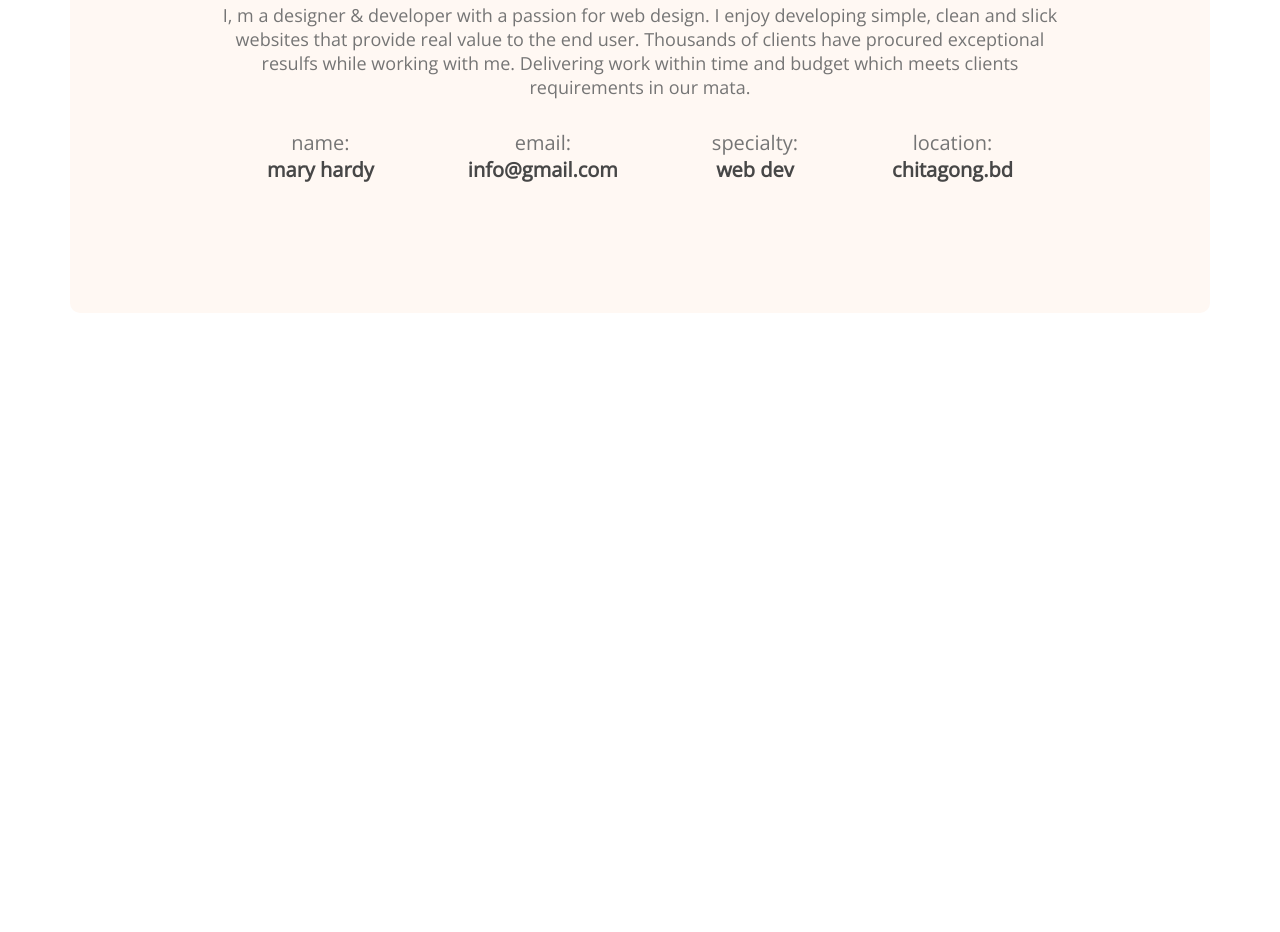
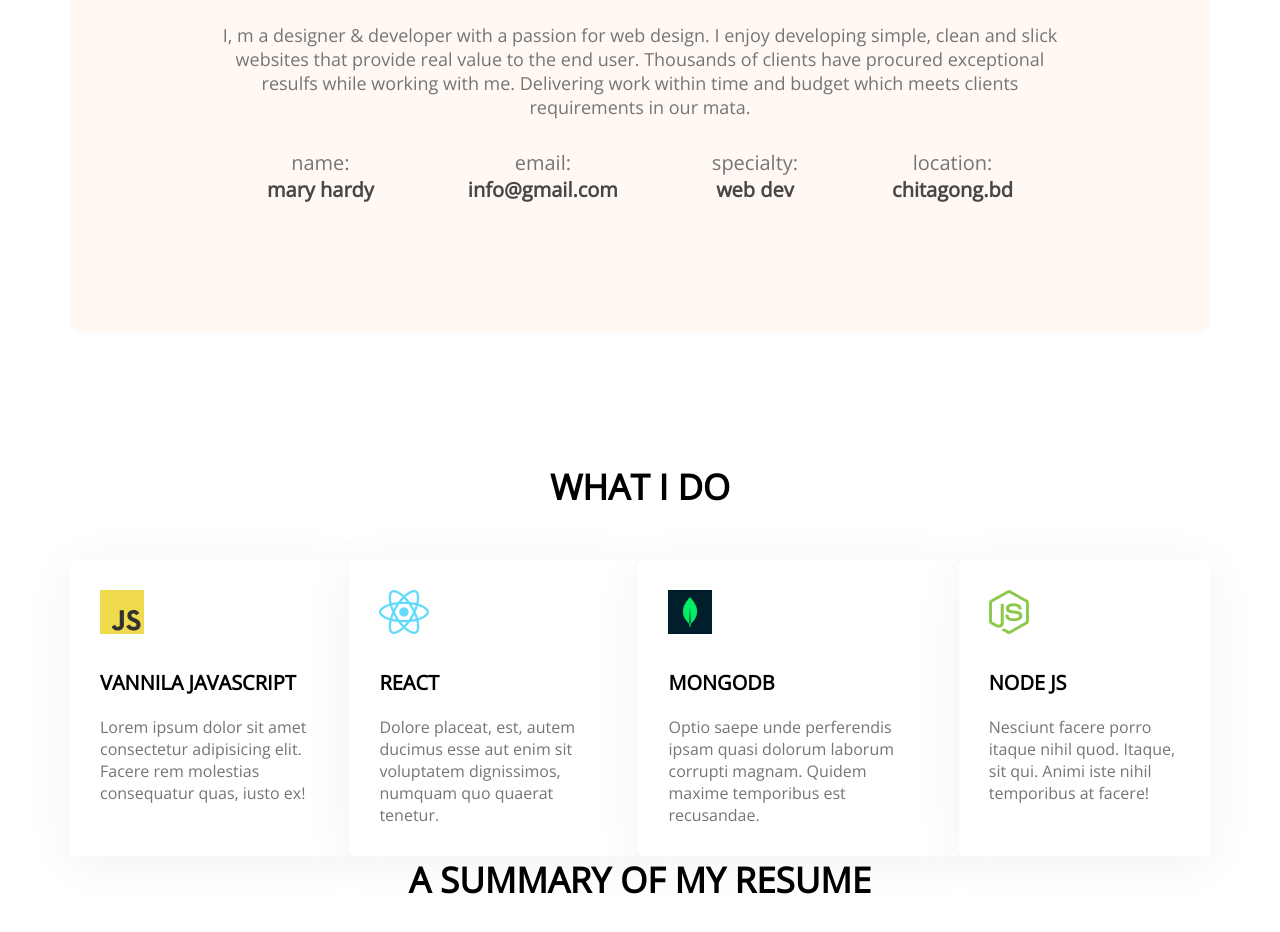
Before and after one commit to minhazulamin/developer-portfolio, a plain HTML site: page index.html in a window 1280 px wide. Shown: the part 1394-2326 px from the top of the page. Before the commit the page ends 1707 px from the top, so only its background shows below. Drawn offline with nearby package versions, Linux system fonts and the light colour scheme.

Commit message:
added skill content

```diff
--- a/index.html
+++ b/index.html
@@ -55,6 +55,41 @@
                 </div>
 
             </section>
+            <!-- what i do section -->
+            <section class="WHAT-I-DO">
+                <h3 class="section-title">WHAT I DO</h3>
+                <!-- .skills-container>*4img+p.slill-title+p. -->
+                <!-- .skills-container>.skill*4>img+.skill-title+p.skill-description>lorem15 -->
+                <div class="skills-container">
+                    <div class="skill">
+                        <img src="images/icons/js.png" alt="">
+                        <div class="skill-title">VANNILA JAVASCRIPT</div>
+                        <p class="skill-description">Lorem ipsum dolor sit amet consectetur adipisicing elit. Facere rem molestias consequatur quas, iusto ex!</p>
+                    </div>
+                    <div class="skill">
+                        <img src="images/icons/react.png" alt="">
+                        <div class="skill-title">REACT</div>
+                        <p class="skill-description">Dolore placeat, est, autem ducimus esse aut enim sit voluptatem dignissimos, numquam quo quaerat tenetur.</p>
+                    </div>
+                    <div class="skill">
+                        <img src="images/icons/mongo.png" alt="">
+                        <div class="skill-title">MONGODB</div>
+                        <p class="skill-description">Optio saepe unde perferendis ipsam quasi dolorum laborum corrupti magnam. Quidem maxime temporibus est recusandae.</p>
+                    </div>
+                    <div class="skill">
+                        <img src="images/icons/nodejs.png" alt="">
+                        <div class="skill-title">NODE JS</div>
+                        <p class="skill-description">Nesciunt facere porro itaque nihil quod. Itaque, sit qui. Animi iste nihil temporibus at facere!</p>
+                    </div>
+                </div>
+
+            </section>
+            <!-- resume section  -->
+
+           <secton class="resume">
+            <h3 class="section-title">A SUMMARY OF MY RESUME</h3>
+           </secton>
+
         </main>
     </header>
 
--- a/styles/portfolio.css
+++ b/styles/portfolio.css
@@ -73,9 +73,12 @@ NAV UL {
 }
 
 /* about section style */
+section{
+    margin-top: 130px;
+}
 .about{
     text-align: center;
-    margin-top: 130px;
+
     background: #FFF8F3;
 border-radius: 10px;
    padding: 130px 150px;
@@ -83,8 +86,8 @@ border-radius: 10px;
 }
 
 .section-title{
-
-    margin-bottom: 30px;
+    text-align: center;
+    margin-bottom: 50px;
     font-weight: 700;
     font-size: 35px;
 
@@ -109,3 +112,26 @@ border-radius: 10px;
     font-weight: 700;
     color: #474747;
 }
+/* what i do style */
+.WHAT-I-DO{
+    margin-top: 130px;
+
+}
+.skills-container{
+    display: flex;
+}
+.skill-title{
+    font-weight: 700;
+    font-size: 20px;
+    margin-top: 30px;
+    margin-bottom: 20px;
+}
+.skill-description{
+    color: #757575;
+}
+.skill{
+    background: #FFFFFF;
+box-shadow: 0px 6px 50px rgba(0, 0, 0, 0.06);
+border-radius: 5px;
+padding: 30px;
+}
```
